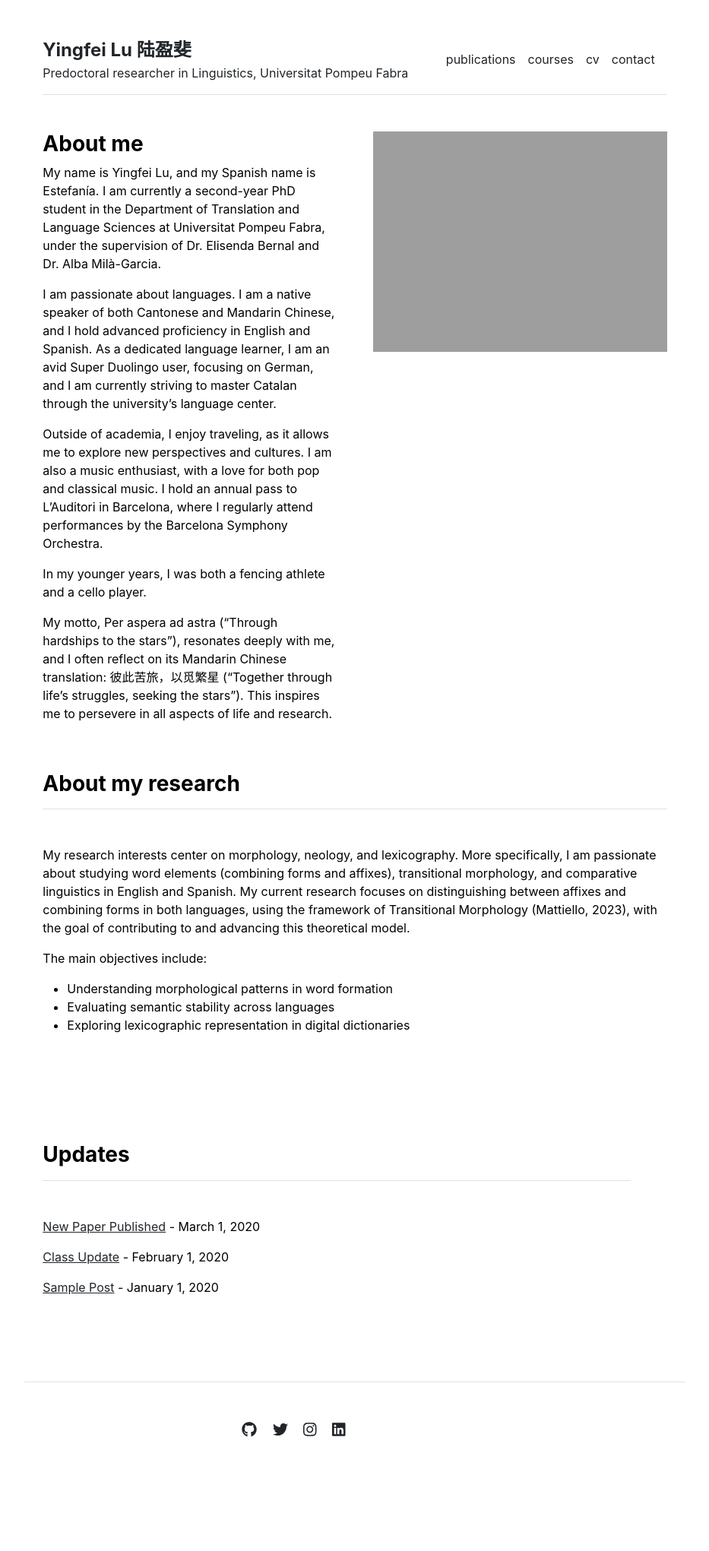
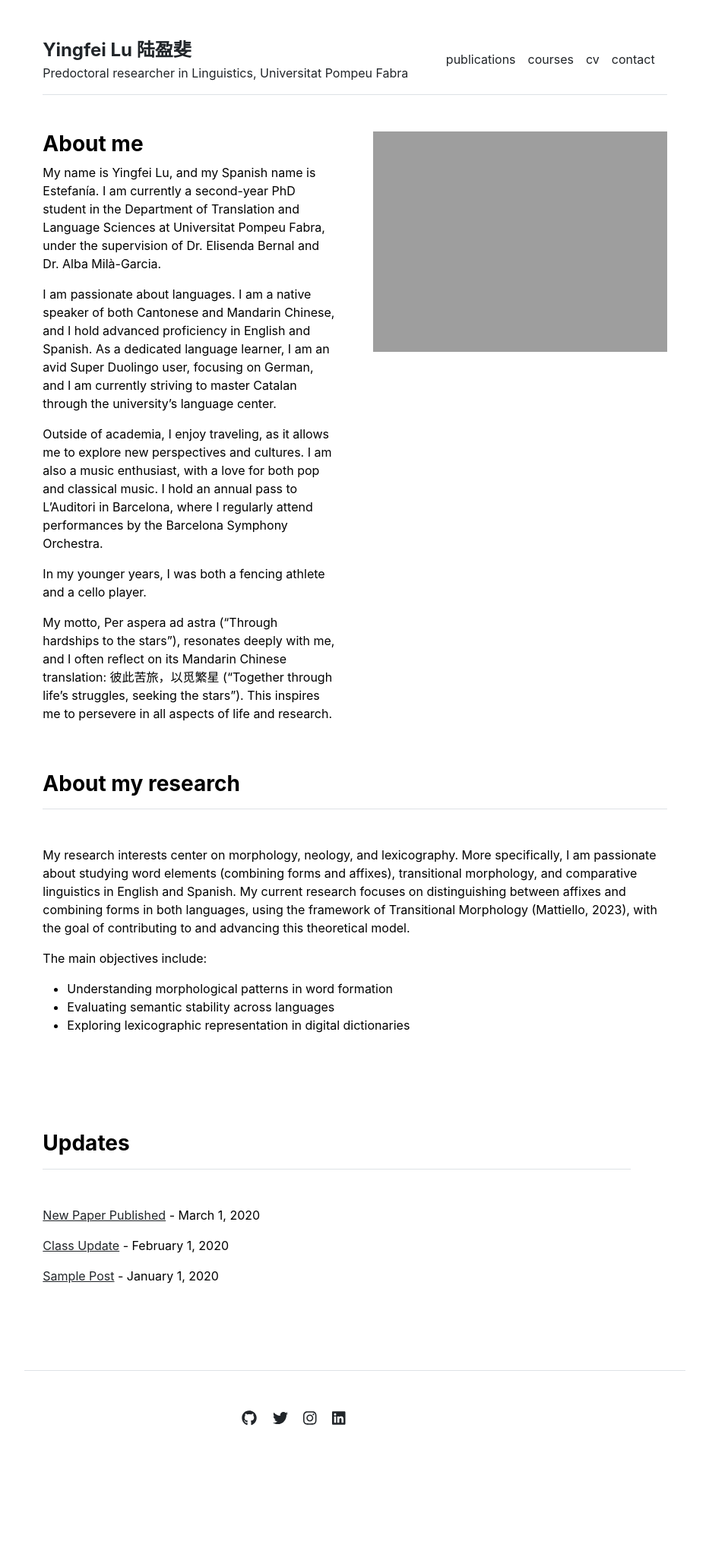
Before and after one commit to YingfeiLu/yingfeilu.github.io, a Jekyll site: the page built from index.md, in a window 1280 px wide. Shown: the whole page at 76% size, without its empty margins (173-1106 px from the left). Built offline with Jekyll 4.4.1, drawn with Linux system fonts in a browser that asks for light colours.

Commit message:
Update publications.html

```diff
--- a/_includes/publications.html
+++ b/_includes/publications.html
@@ -8,7 +8,7 @@
       <li>Evaluating semantic stability across languages</li>
       <li>Exploring lexicographic representation in digital dictionaries</li>
     </ul>
-    <div style="height: 30px;"></div> <!-- This adds blank space -->
+    <div style="height: 15px;"></div> <!-- This adds blank space -->
   </div>
   {% if page.title == "Home" %}
   <!--
```
